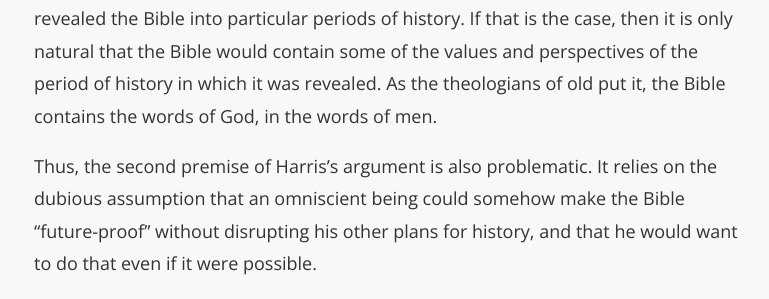
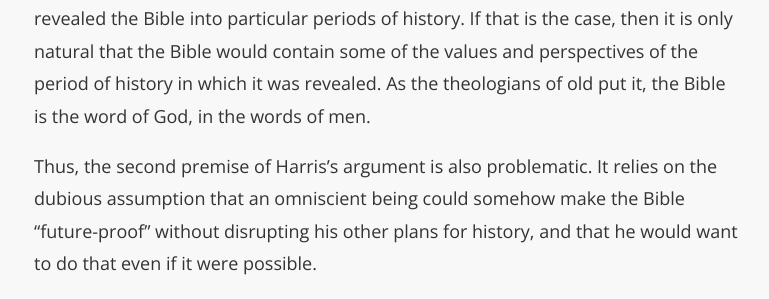
Before and after one commit to second-breakfast/second-breakfast.github.io, a Jekyll site: the page built from _posts/2019-01-09-sam-harris-bible.markdown, in a window 1280 px wide and 900 px high, scrolled down 4822 px. Shown: the part 351-650 px from the top of the window, without its empty margins (254-1023 px from the left). Built offline with Jekyll 4.4.1, drawn with Linux system fonts in a browser that asks for light colours; some of the changed text lies outside the part shown.

Commit message:
Update Harris post

```diff
--- a/_posts/2019-01-09-sam-harris-bible.markdown
+++ b/_posts/2019-01-09-sam-harris-bible.markdown
@@ -60,7 +60,7 @@ These absurdities aside, and contrary to Harris, it is rather entirely plausible
 
 > God has accommodated himself to the world of ancient Israel to initiate that revelation. We therefore recognize that although the Bible is written for us (indeed, for everyone), it is not written to us. In its context, it is not communicated in our language; it is not addressed to our culture; it does not anticipate the questions about the world and its operations that stem from our modern situations and issues.<sup id="a3">[3](#f3)</sup>
 
-Indeed, according to Christian thought, just as the God of Israel revealed himself as Jesus of Nazareth in a particular period of history — which means he followed certain customs, wore certain clothes, and spoke certain languages — God also revealed the Bible into particular periods of history. If that is the case, then it is only natural that the Bible would contain some of the values and perspectives of the period of history in which it was revealed. As the theologians of old put it, the Bible contains the words of God, in the words of men.
+Indeed, according to Christian thought, just as the God of Israel revealed himself as Jesus of Nazareth in a particular period of history — which means he followed certain customs, wore certain clothes, and spoke certain languages — God also revealed the Bible into particular periods of history. If that is the case, then it is only natural that the Bible would contain some of the values and perspectives of the period of history in which it was revealed. As the theologians of old put it, the Bible is the word of God, in the words of men.
 
 Thus, the second premise of Harris's argument is also problematic. It relies on the dubious assumption that an omniscient being could somehow make the Bible "future-proof" without disrupting his other plans for history, and that he would want to do that even if it were possible.
 
```
